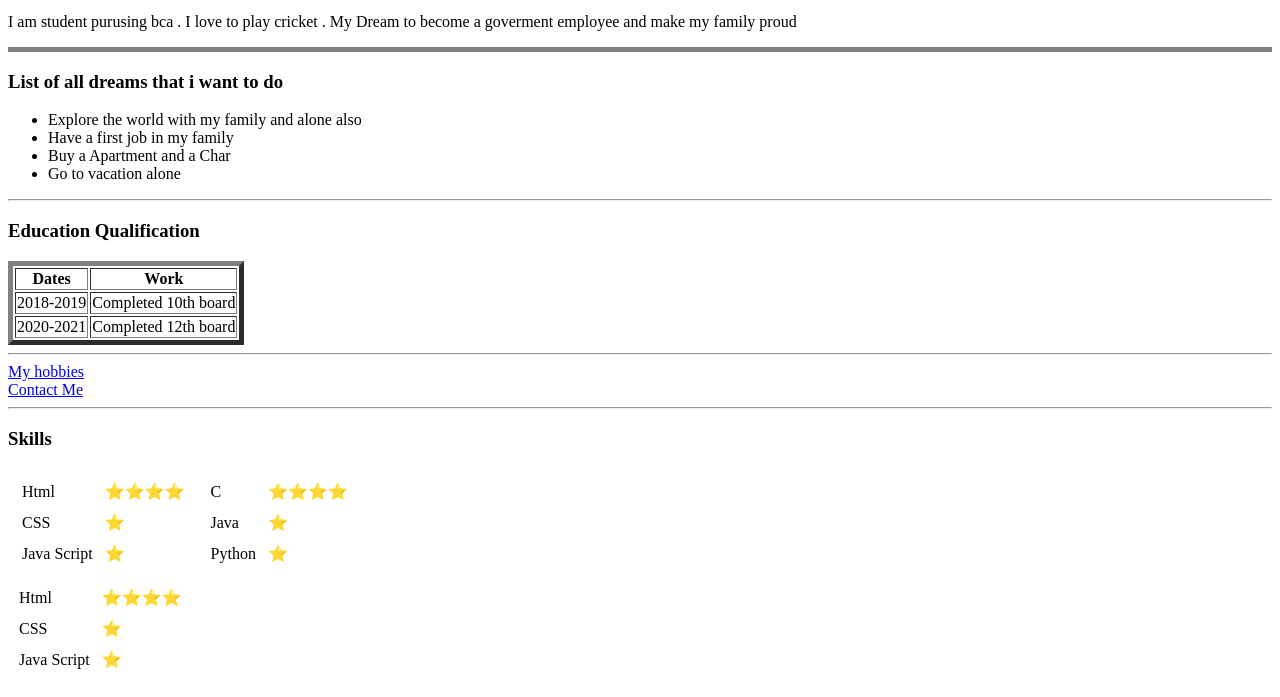
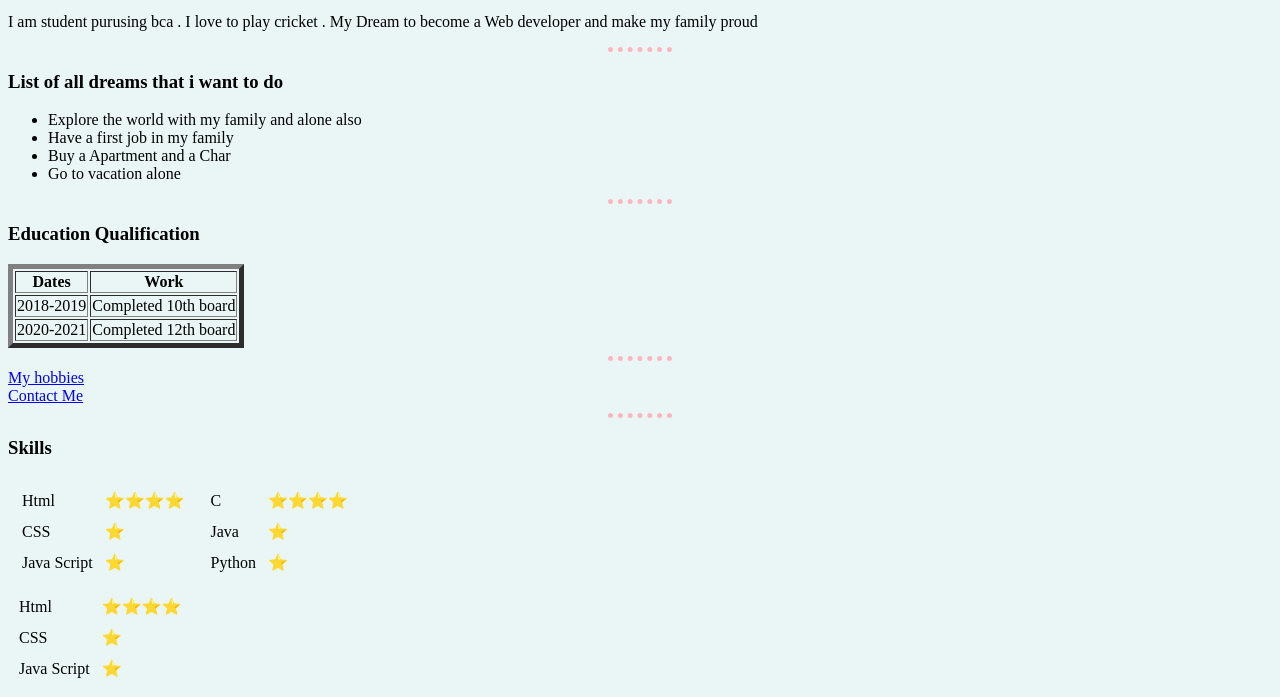
Before and after one commit to Subalanand/cv, a plain HTML site: page index.html in a window 1280 px wide. Shown: the part 275-972 px from the top of the page. Drawn offline with Linux system fonts and the light colour scheme.

Commit message:
Add files via upload

```diff
--- a/index.html
+++ b/index.html
@@ -5,6 +5,19 @@
   <meta charset="UTF-8">
   <title> 💙 Subal Personal Website</title>
 </head>
+<style>
+body{
+  background-color: #EAF6F6;
+
+}
+hr{
+  border-style: none;
+  border-top-style: dotted;
+  border-color: lightpink;
+  border-width: 5px;
+  width: 5%;
+}
+</style>
 
 <body>
 <table cellspacing="20">
@@ -21,14 +34,14 @@
     <p>
   <strong><a href="https://www.abcollege.org/">Arcade Bussiness College</a></strong><!--Stong tag is use to make bold it is more importance than bold tag-->
     </p></td>
-    <a href="https://subalananad.github.io/cv/">My git hub account</a>
+    <a href="https://subalanand.github.io/cv/">My git hub account</a>
 
 </table>
 
   <p>
-    I am student purusing bca . I love to play cricket . My Dream to become a goverment employee and make my family proud
+    I am student purusing bca . I love to play cricket . My Dream to become a Web developer and make my family proud
   </p>
-  <hr size="5" noshade >
+  <hr>
   <h3>List of all dreams that i want to do</h3>
   <ul>
     <li>Explore the world with my family and alone also</li>
```
